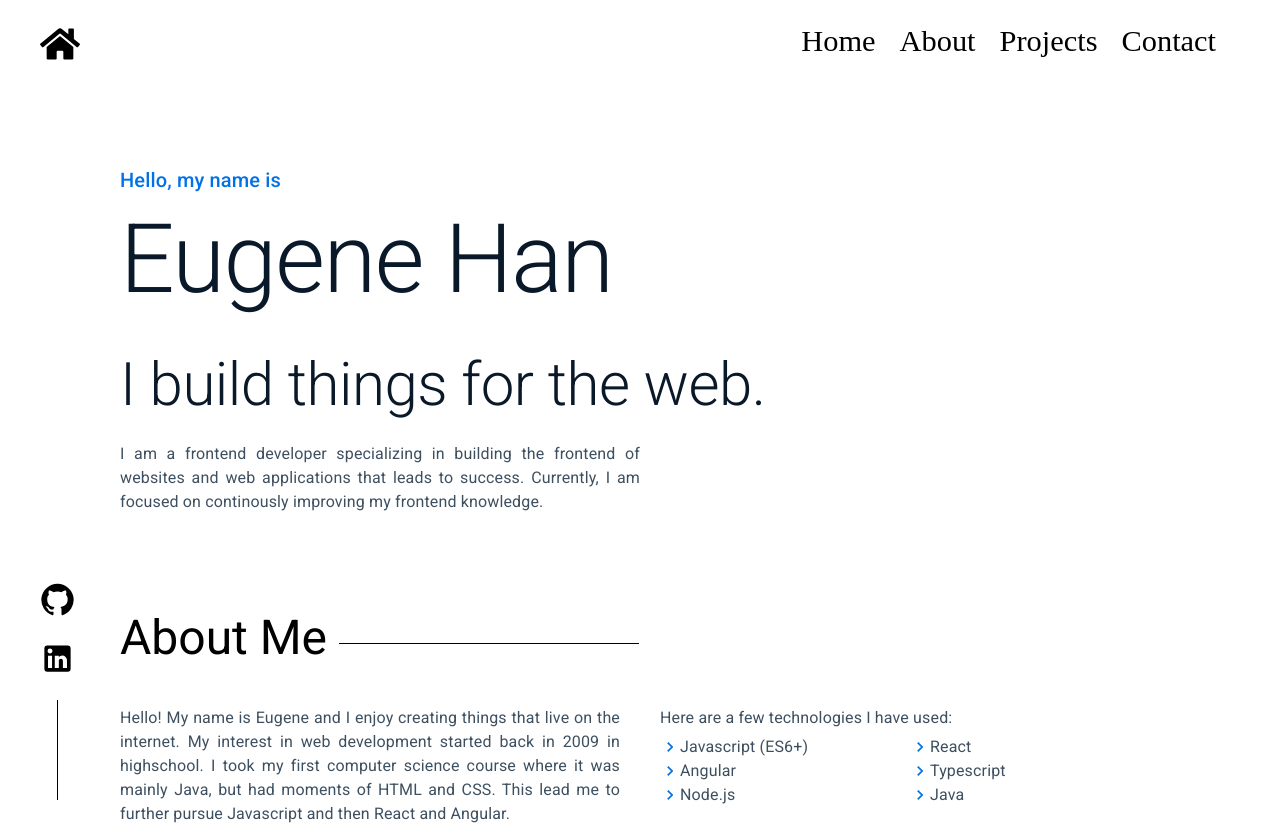
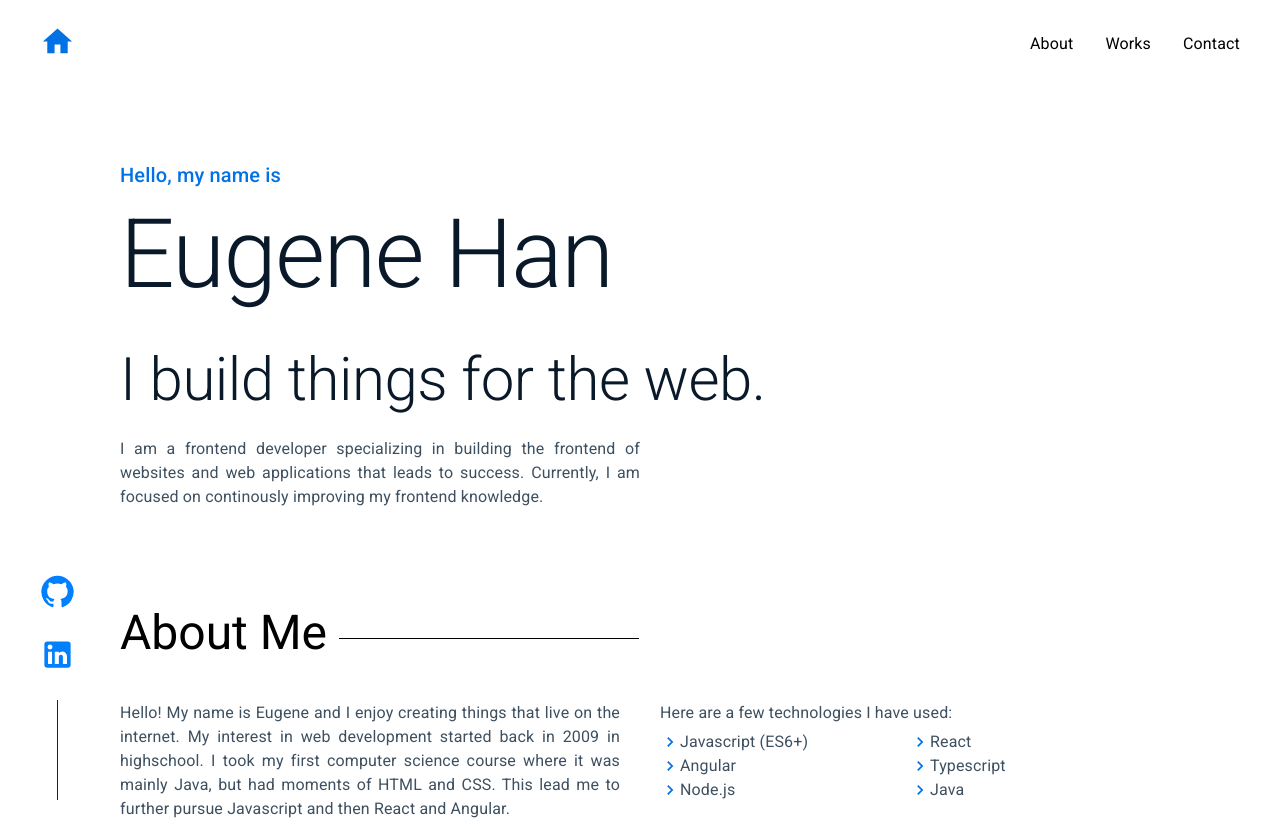
Before and after one commit to eugenehan94/React-Netlify-Website, a React (Create React App) app: page / in a window 1280 px wide. Shown: the top 825 px of the page. Built offline with nearby package versions, Linux system fonts and the light colour scheme.

Commit message:
added to components - responsiveness

```diff
--- /dev/null
+++ b/src/components/_shared/leftFixedInfo.tsx
@@ -0,0 +1,59 @@
+import React from "react";
+import { Box, Link, Stack } from "@mui/material";
+
+import GitHubIcon from "@mui/icons-material/GitHub";
+import LinkedInIcon from "@mui/icons-material/LinkedIn";
+
+const LeftFixedInfo = () => {
+  return (
+    <Box sx={{display: {xs: "none", md: "block"}}}>
+      <Box
+        sx={{
+          position: "fixed",
+          left: "40px",
+          bottom: "0px",
+        }}
+      >
+        <Stack
+          direction="column"
+          alignItems="center"
+          justifyContent="center"
+          spacing={3}
+        >
+          <Link
+            href="https://github.com/eugenehan94"
+            target="_blank"
+            rel="noopener noreferrer"
+            aria-label="Visit Github for this developer"
+          >
+            <GitHubIcon
+              fontSize="large"
+              sx={{
+                color: "#007fff",
+                "&:hover": { color: "#0059b2", cursor: "pointer" },
+              }}
+            />
+          </Link>
+          <Link
+            href="http://www.linkedin.com/in/eugene-h-7928bb63"
+            target="_blank"
+            rel="noopener noreferrer"
+          >
+            <LinkedInIcon
+              fontSize="large"
+              sx={{
+                color: "#007fff",
+                "&:hover": { color: "#0059b2", cursor: "pointer" },
+              }}
+            />
+          </Link>
+          <Box
+            sx={{ backgroundColor: "#1a2027", width: "1px", height: "100px" }}
+          ></Box>
+        </Stack>
+      </Box>
+    </Box>
+  );
+};
+
+export default LeftFixedInfo;
--- /dev/null
+++ b/src/components/_shared/scrollToTop.tsx
@@ -0,0 +1,54 @@
+import React, { useState, useEffect } from "react";
+import { Box, Button, Tooltip } from "@mui/material";
+import KeyboardArrowUpIcon from "@mui/icons-material/KeyboardArrowUp";
+const ScrollToTop = () => {
+  const [isVisible, setIsVisible] = useState(false);
+
+  const toggleVisiblity = () => {
+    if (window.scrollY > 300) {
+      setIsVisible(true);
+    } else {
+      setIsVisible(false);
+    }
+  };
+
+  const scrollToTop = () => {
+    window.scrollTo({
+      top: 0,
+      behavior: "smooth",
+    });
+  };
+
+  useEffect(() => {
+    window.addEventListener("scroll", toggleVisiblity);
+    return () => {
+      window.removeEventListener("scroll", toggleVisiblity);
+    };
+  }, []);
+
+  return (
+    <Box sx={{ position: "fixed", bottom: 10, right: 10, zIndex: "999" }}>
+      {isVisible && (
+        <Tooltip title="Scroll to top">
+          <Button
+            onClick={scrollToTop}
+            variant="contained"
+            sx={{
+              backgroundColor: "#c2e0ff",
+              color: "#004c99",
+              borderRadius: "50%",
+              width: "50px",
+              height: "50px",
+              "&:hover": { backgroundColor: "#99ccf3" },
+            }}
+            size="small"
+          >
+            <KeyboardArrowUpIcon />
+          </Button>
+        </Tooltip>
+      )}
+    </Box>
+  );
+};
+
+export default ScrollToTop;
--- a/src/components/home/aboutMe.tsx
+++ b/src/components/home/aboutMe.tsx
@@ -3,7 +3,7 @@ import { Box, Grid, Typography } from "@mui/material";
 import ChevronRightOutlinedIcon from "@mui/icons-material/ChevronRightOutlined";
 const AboutMe = () => {
   return (
-    <Box sx={{ padding: "3rem 0" }}>
+    <Box sx={{ padding: "3rem 0" }} id="aboutMe">
       <Typography component="h2" variant="h3" sx={{paddingBottom: "2.5rem"}}>
         About Me{" "}
         <span
@@ -19,7 +19,7 @@ const AboutMe = () => {
         />
       </Typography>
       <Grid container spacing={5}>
-        <Grid item xs={6}>
+        <Grid item xs={12} md={6}>
           <Typography gutterBottom align="justify" sx={{ color: "#3e5060" }}>
             Hello! My name is Eugene and I enjoy creating things that live on
             the internet. My interest in web development started back in 2009 in
@@ -33,7 +33,7 @@ const AboutMe = () => {
             to businesses.
           </Typography>
         </Grid>
-        <Grid item xs={6}>
+        <Grid item xs={12} md={6}>
           <Typography gutterBottom sx={{ color: "#3e5060" }}>
             Here are a few technologies I have used:
           </Typography>
--- a/src/components/home/contact.tsx
+++ b/src/components/home/contact.tsx
@@ -4,6 +4,7 @@ import { Box, Link, Typography } from "@mui/material";
 const Contact = () => {
   return (
     <Box
+      id="contact"
       sx={{
         padding: "3rem 0",
       }}
@@ -16,14 +17,14 @@ const Contact = () => {
       >
         Contact Me
       </Typography>
-      <Box sx={{ padding: "0 10rem" }}>
+      <Box sx={{ padding: { xs: "0", md: "0 10rem" } }}>
         <Typography align="center" sx={{ color: "#3e5060" }}>
           I am always looking for the next challenge where I can contribute,
           learn and grow. Please feel free to contact me on{" "}
           <Link
             href="http://www.linkedin.com/in/eugene-h-7928bb63"
             target="_blank"
-            rel="noopener noreferrer"
+            rel="noopener, noreferrer"
             underline="always"
           >
             Linkedin
--- a/src/components/home/hero.tsx
+++ b/src/components/home/hero.tsx
@@ -1,12 +1,9 @@
 import React from "react";
 import { Box, Grid, Typography } from "@mui/material";
-
-import LeftFixedInfo from "../leftFixedInfo";
 
 const Hero = () => {
   return (
     <Box sx={{ padding: "3rem 0" }}>
-      <LeftFixedInfo />
       <Box>
         <Typography
           component="h1"
@@ -33,7 +30,7 @@ const Hero = () => {
           I build things for the web.
         </Typography>
         <Grid container>
-          <Grid item xs={6}>
+          <Grid item xs={12} md={6}>
             <Typography align="justify" sx={{ color: "#3e5060" }}>
               I am a frontend developer specializing in building the frontend of
               websites and web applications that leads to success. Currently, I
--- a/src/components/home/otherProjects.tsx
+++ b/src/components/home/otherProjects.tsx
@@ -16,7 +16,6 @@ const openInNewTab = (link: string) => {
 };
 
 const OtherProjects = () => {
-  console.log("mernProjects", mernProjects);
   return (
     <Box sx={{ padding: "3rem 0" }}>
       <Typography
--- a/src/components/home/projects.tsx
+++ b/src/components/home/projects.tsx
@@ -22,7 +22,7 @@ const Projects = () => {
   };
 
   return (
-    <Box sx={{ padding: "3rem 0" }}>
+    <Box sx={{ padding: "3rem 0" }} id="works">
       <Typography component="h2" variant="h3" sx={{ paddingBottom: "2.5rem" }}>
         Projects I've Built{" "}
         <span
--- a/src/components/leftFixedInfo.tsx
+++ /dev/null
@@ -1,34 +0,0 @@
-import React from "react";
-import { Box, Stack } from "@mui/material";
-
-import GitHubIcon from "@mui/icons-material/GitHub";
-import LinkedInIcon from "@mui/icons-material/LinkedIn";
-
-const LeftFixedInfo = () => {
-  return (
-    <div>
-      <Box
-        sx={{
-          position: "fixed",
-          left: "40px",
-          bottom: "0px",
-        }}
-      >
-        <Stack
-          direction="column"
-          alignItems="center"
-          justifyContent="center"
-          spacing={3}
-        >
-          <GitHubIcon fontSize="large" />
-          <LinkedInIcon fontSize="large" />
-          <Box
-            sx={{ backgroundColor: "black", width: "1px", height: "100px" }}
-          ></Box>
-        </Stack>
-      </Box>
-    </div>
-  );
-};
-
-export default LeftFixedInfo;
--- /dev/null
+++ b/src/components/navbar/mobileNavbar.tsx
@@ -0,0 +1,70 @@
+import React, { useState } from "react";
+import { Box, Button, Drawer, List, ListItem, Typography } from "@mui/material";
+import CloseIcon from "@mui/icons-material/Close";
+import DragHandleIcon from "@mui/icons-material/DragHandle";
+const MobileNavbar = () => {
+  const [openMenu, setMenu] = useState(false);
+
+  const handleClose = () => {
+    setMenu(false);
+  };
+
+  return (
+    <Box>
+      <Button
+        variant="outlined"
+        onClick={() => {
+          setMenu(!openMenu);
+        }}
+        sx={{ borderColor: "#e0e3e7" }}
+      >
+        <DragHandleIcon />
+      </Button>
+
+      <Drawer anchor="top" open={openMenu}>
+        <Box sx={{ padding: "1.25rem" }}>
+          <List>
+            <ListItem>
+              <CloseIcon />
+            </ListItem>
+            <ListItem
+              onClick={() => {
+                const anchor = document.querySelector("#aboutMe");
+                anchor!.scrollIntoView({
+                  behavior: "smooth",
+                  block: "center",
+                });
+              }}
+            >
+              <Typography>About</Typography>
+            </ListItem>
+            <ListItem
+              onClick={() => {
+                const anchor = document.querySelector("#works");
+                anchor!.scrollIntoView({
+                  behavior: "smooth",
+                  block: "center",
+                });
+              }}
+            >
+              <Typography>Works</Typography>
+            </ListItem>
+            <ListItem
+              onClick={() => {
+                const anchor = document.querySelector("#contact");
+                anchor!.scrollIntoView({
+                  behavior: "smooth",
+                  block: "center",
+                });
+              }}
+            >
+              <Typography>Contact</Typography>
+            </ListItem>
+          </List>
+        </Box>
+      </Drawer>
+    </Box>
+  );
+};
+
+export default MobileNavbar;
--- a/src/components/navbar/navbar.tsx
+++ b/src/components/navbar/navbar.tsx
@@ -1,10 +1,102 @@
 import React from "react";
-import { Box, Grid, Typography } from "@mui/material";
+import MobileNavbar from "./mobileNavbar";
+import {
+  Box,
+  Grid,
+  Stack,
+  Typography,
+  useTheme,
+  useMediaQuery,
+} from "@mui/material";
+
+import HomeIcon from "@mui/icons-material/Home";
 
 const Navbar = () => {
-    return(<Box>
-
-    </Box>)
-}
+  const theme = useTheme();
+  const isMobile = useMediaQuery(theme.breakpoints.down("sm"));
+  console.log("isMobile: ", isMobile);
+  return (
+    <Box sx={{ padding: "1rem 2rem" }}>
+      <Grid container justifyContent="space-between" alignItems="center">
+        <Grid item>
+          <HomeIcon
+            fontSize="large"
+            sx={{
+              color: "#0072e5",
+              "&:hover": {
+                cursor: "pointer",
+                animation: "Home_Icon 0.5s linear infinite",
+                "@keyframes Home_Icon": {
+                  "0%": {
+                    transform: "rotate(0)",
+                  },
+                  "20%": {
+                    transform: "rotate(-15deg)",
+                  },
+                  "50%": {
+                    transform: "rotate(0)",
+                  },
+                  "75%": {
+                    transform: "rotate(15deg)",
+                  },
+                  "100%": {
+                    transform: "rotate(0)",
+                  },
+                },
+              },
+            }}
+          />
+        </Grid>
+        <Grid item>
+          {isMobile ? <MobileNavbar/> : (
+            <Stack
+              direction="row"
+              justifyContent="center"
+              alignItems="center"
+              spacing={4}
+            >
+              <Box
+                onClick={() => {
+                  const anchor = document.querySelector("#aboutMe");
+                  anchor!.scrollIntoView({
+                    behavior: "smooth",
+                    block: "center",
+                  });
+                }}
+                sx={{ "&:hover": { cursor: "pointer" } }}
+              >
+                <Typography>About</Typography>
+              </Box>
+              <Box
+                onClick={() => {
+                  const anchor = document.querySelector("#works");
+                  anchor!.scrollIntoView({
+                    behavior: "smooth",
+                    block: "center",
+                  });
+                }}
+                sx={{ "&:hover": { cursor: "pointer" } }}
+              >
+                <Typography>Works</Typography>
+              </Box>
+              <Box
+                onClick={() => {
+                  const anchor = document.querySelector("#contact");
+                  anchor!.scrollIntoView({
+                    behavior: "smooth",
+                    block: "center",
+                  });
+                }}
+                sx={{ "&:hover": { cursor: "pointer" } }}
+              >
+                <Typography>Contact</Typography>
+              </Box>
+            </Stack>
+          )}
+        </Grid>
+      </Grid>
+    </Box>
+  );
+};
 
 export default Navbar;
--- a/src/pages/Home.js
+++ b/src/pages/Home.js
@@ -1,10 +1,11 @@
 import React, { useEffect, useContext } from "react";
 
 /*Component imports */
-import Navbar from "../components/Navbar";
 import NavDropDown from "../components/NavDropDown";
 // import Footer from "../components/Footer";
 // import Hero from "../components/Hero";
+import Navbar from "../components/navbar/navbar";
+import LeftFixedInfo from "../components/_shared/leftFixedInfo";
 import Hero from "../components/home/hero";
 import AboutMe from "../components/home/aboutMe";
 import Projects from "../components/home/projects";
@@ -16,6 +17,7 @@ import Footer from "../components/footer/footer";
 import { NavbarMenuContext } from "../App";
 
 import { Box } from "@mui/material";
+import ScrollToTop from "../components/_shared/scrollToTop";
 
 const Home = () => {
   const { openMenu } = useContext(NavbarMenuContext);
@@ -31,7 +33,15 @@ const Home = () => {
   return (
     <div>
       <Navbar />
-      <Box sx={{ marginLeft: "7rem", marginRight: "7rem", paddingTop: "2rem" }}>
+      <ScrollToTop />
+      <LeftFixedInfo />
+      <Box
+        sx={{
+          marginLeft: { xs: "1.25rem", md: "7rem" },
+          marginRight: { xs: "1.25rem", md: "7rem" },
+          paddingTop: "2rem",
+        }}
+      >
         <Hero />
         <AboutMe />
         <Projects />
```
